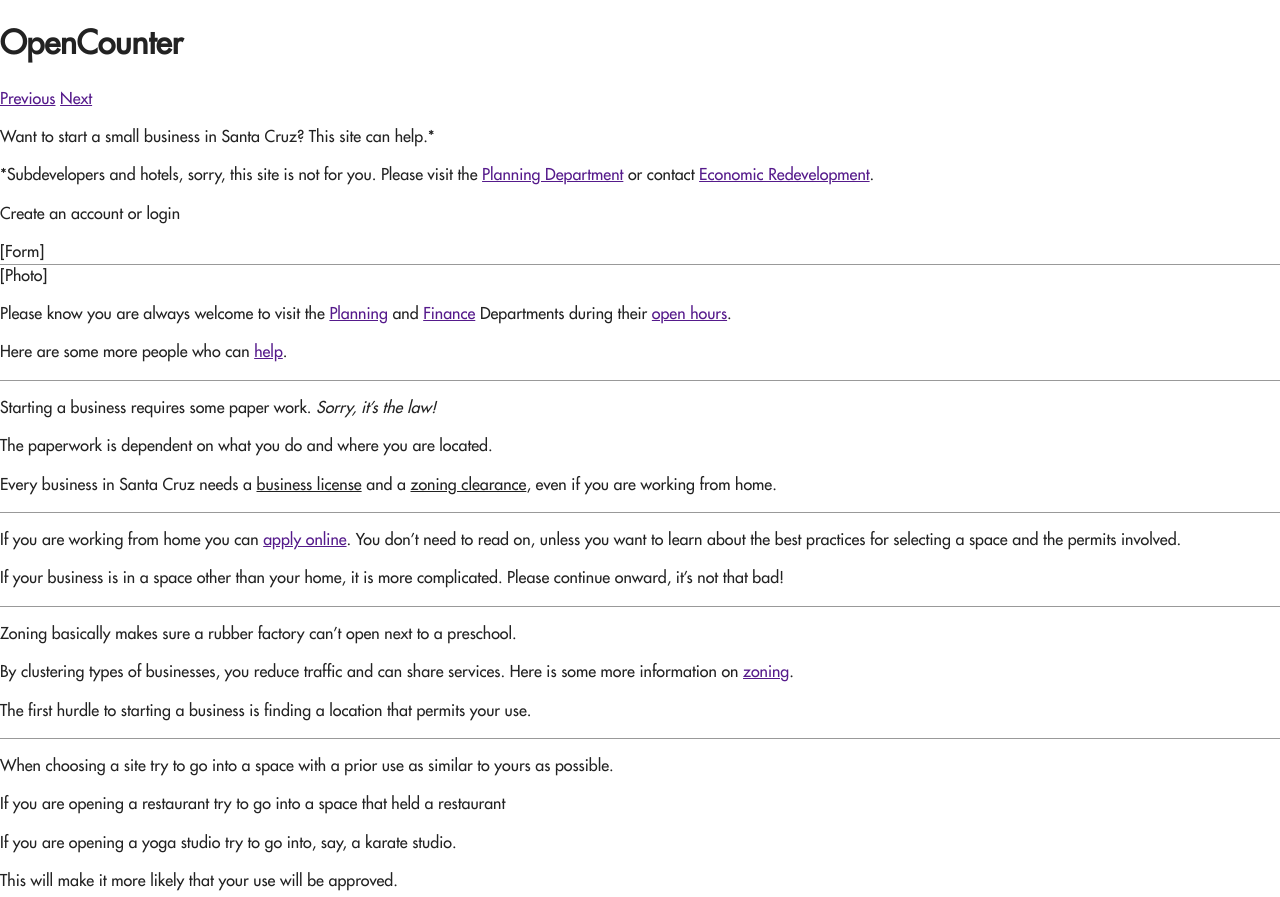
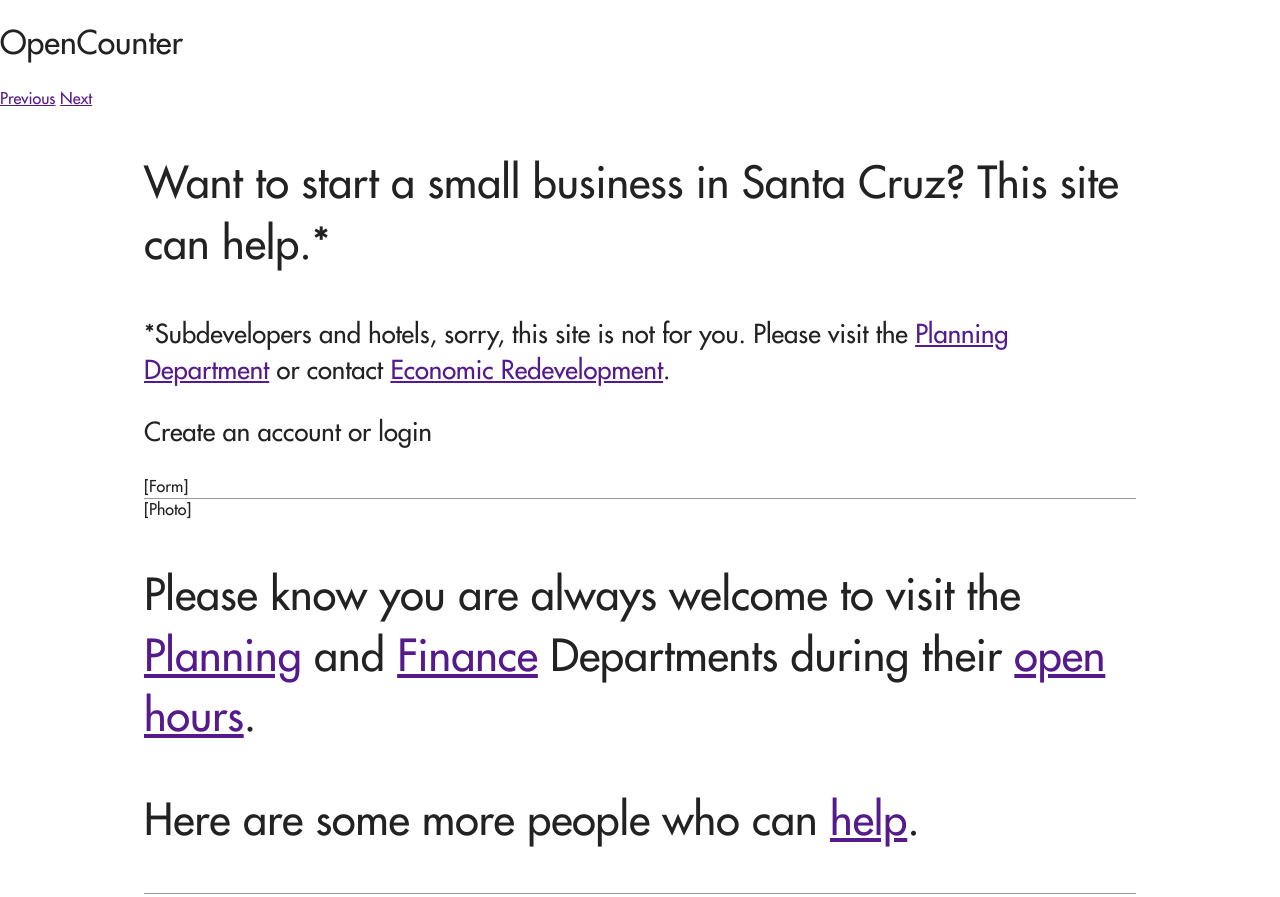
Before and after one commit to unruthless/mvp, a plain HTML site: page index.html in a window 1280 px wide. Shown: the top 897 px of the page. Drawn offline with Linux system fonts and the light colour scheme.

Commit message:
added margins

```diff
--- a/css/style.css
+++ b/css/style.css
@@ -162,9 +162,8 @@ sub, sup { font-size: 75%; line-height: 0; position: relative; vertical-align: b
 sup { top: -0.5em; }
 sub { bottom: -0.25em; }
 
-
 @font-face {
-  font-family: 'Futura';
+  font-family: 'FuturaTEST';
   src: url('../fonts/futura/futurastd-medium-webfont.eot');
   src: url('../fonts/futura/futurastd-medium-webfont.eot?#iefix') format('embedded-opentype'),
        url('../fonts/futura/futurastd-medium-webfont.woff') format('woff'),
@@ -173,6 +172,19 @@ sub { bottom: -0.25em; }
   font-weight: normal;
   font-style: normal;
 }
+
+/* Temporary styles. These are meant to reproduce the mockup. Do not include in production. */
+body {
+  font-family: 'FuturaTEST', 'Helvetica', sans-serif;
+}
+
+h1, h2, h3, h4, h5, h6 {
+  font-weight: normal;
+}
+
+
+
+
 
 /* =============================================================================
    Lists
@@ -239,42 +251,18 @@ button, input, select, textarea { font-size: 100%; margin: 0; vertical-align: ba
 
 button, input { line-height: normal; }
 
-/*
- * 1. Display hand cursor for clickable form elements
- * 2. Allow styling of clickable form elements in iOS
- * 3. Correct inner spacing displayed oddly in IE7 (doesn't effect IE6)
- */
-
 button, input[type="button"], input[type="reset"], input[type="submit"] { cursor: pointer; -webkit-appearance: button; *overflow: visible; }
 
-/*
- * Re-set default cursor for disabled elements
- */
-
 button[disabled], input[disabled] { cursor: default; }
-
-/*
- * Consistent box sizing and appearance
- */
 
 input[type="checkbox"], input[type="radio"] { box-sizing: border-box; padding: 0; *width: 13px; *height: 13px; }
 input[type="search"] { -webkit-appearance: textfield; -moz-box-sizing: content-box; -webkit-box-sizing: content-box; box-sizing: content-box; }
 input[type="search"]::-webkit-search-decoration, input[type="search"]::-webkit-search-cancel-button { -webkit-appearance: none; }
 
-/*
- * Remove inner padding and border in FF3/4: h5bp.com/l
- */
-
 button::-moz-focus-inner, input::-moz-focus-inner { border: 0; padding: 0; }
-
-/*
- * 1. Remove default vertical scrollbar in IE6/7/8/9
- * 2. Allow only vertical resizing
- */
 
 textarea { overflow: auto; vertical-align: top; resize: vertical; }
 
-/* Colors for form validity */
 input:valid, textarea:valid {  }
 input:invalid, textarea:invalid { background-color: #f0dddd; }
 
@@ -299,19 +287,21 @@ td { vertical-align: top; }
    ========================================================================== */
 
 
-
-
-/* Temporary styles. These are meant to reproduce the mockup. Do not include in production. */
-body {
-  font-family: 'Futura', 'Helvetica', sans-serif;
-}
-
 section {
   display: block;
   border-bottom: 1px solid #999;
 }
-.b {}
-.s {}
+
+.b {
+  font-size: 2.7em;
+}
+.s {
+  font-size: 1.6em;
+}
+
+#guide {
+  margin: 1em 3em;
+}
 
 
 
@@ -321,8 +311,12 @@ section {
    Modify as content requires.
    ========================================================================== */
 
-@media only screen and (min-width: 35em) {
-  /* Style adjustments for viewports that meet the condition */
+@media only screen and (min-width: 50em) {
+
+  #guide {
+    margin: 1em 9em;
+  }
+
 }
 
 
```
